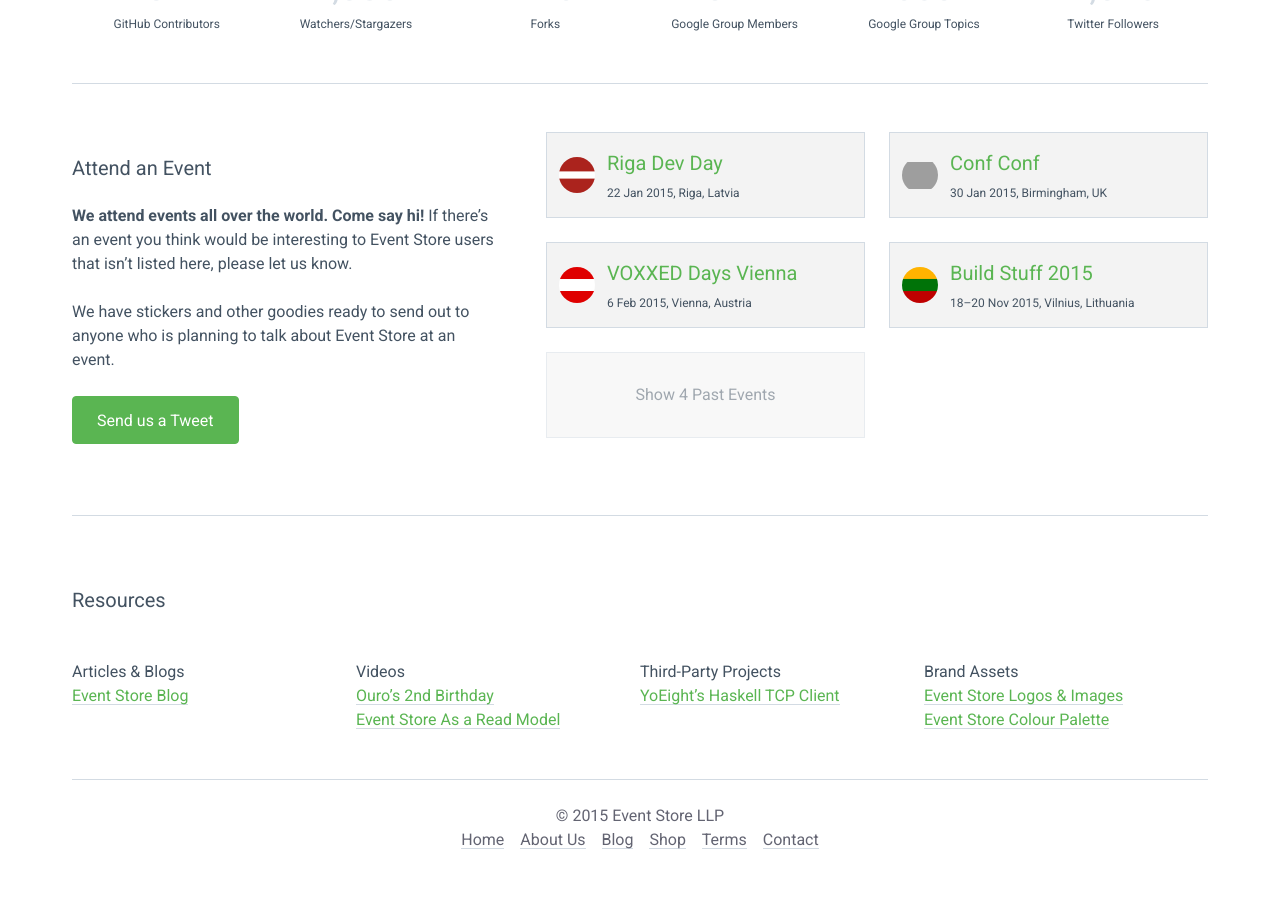
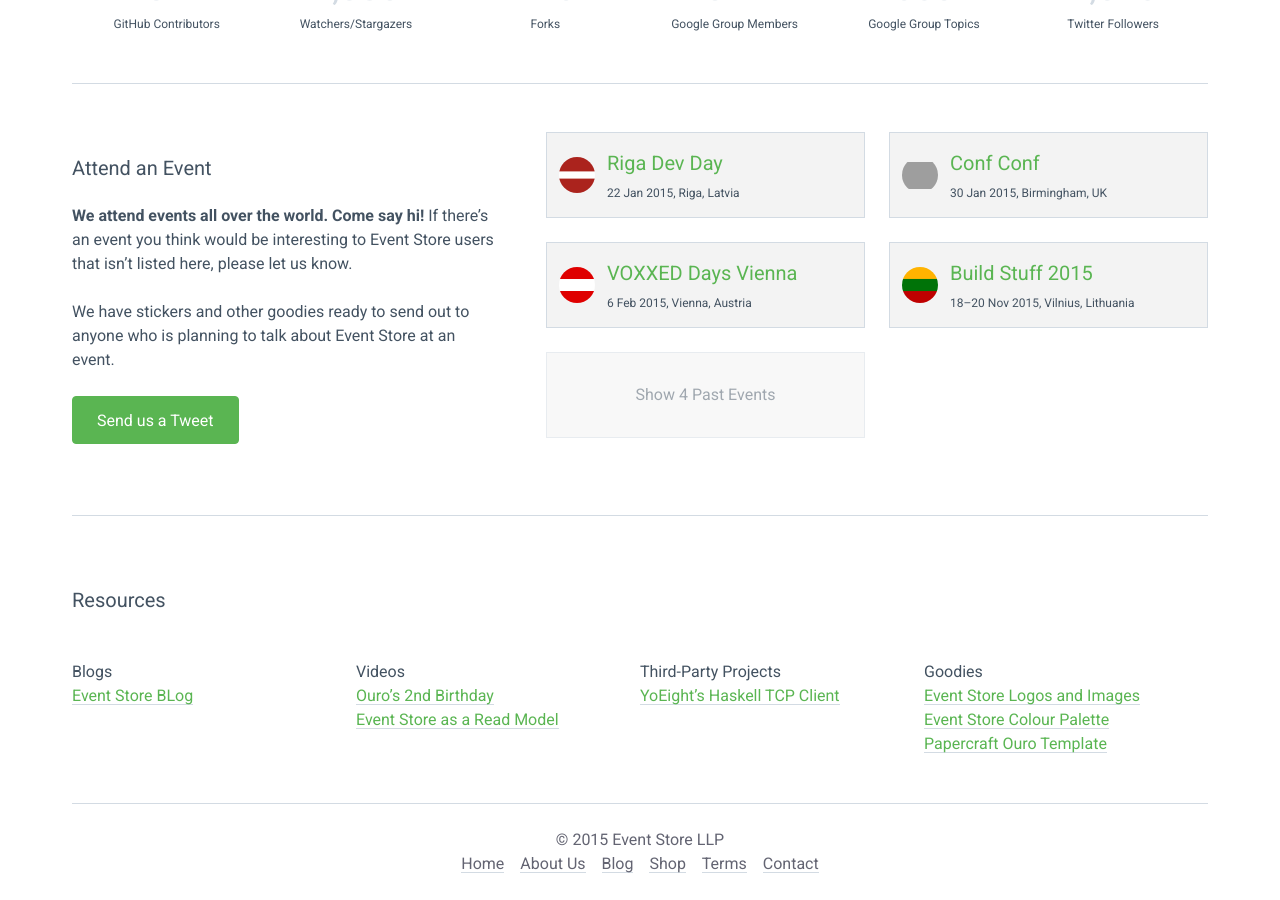
Before and after one commit to sandboxorg/geteventstore.com, a Jekyll site: the page built from community/index.html, in a window 1280 px wide and 900 px high, scrolled down 803 px. Built offline with Jekyll 4.4.1, drawn with Linux system fonts in a browser that asks for light colours; nearby versions of some CDN libraries; Markdown is read by kramdown in place of the engine named in the settings; before the commit the page ends 1679 px from its top, so only the background shows below that; grey boxes are pictures that could not be loaded.

Commit message:
Updated template to use JSON

```diff
--- a/community/index.html
+++ b/community/index.html
@@ -82,29 +82,35 @@ title: "Community"
         <div class="page-section">
             <h2>Resources</h2>
             <section class="resource-section">
-                <h3 class="resource-section__title">Articles &amp; Blogs</h3>
+                <h3 class="resource-section__title">Blogs</h3>
                 <ul class="resource-list">
-                    <li class="resource-list__item"><a href="/blog">Event Store Blog</a></li>
+                    {% for resource in site.data.resources.blogs %}
+                    <li class="resource-list__item"><a href="{{ resource.url }}">{{ resource.name }}</a></li>
+                    {% endfor %}
                 </ul>
             </section>
             <section class="resource-section">
                 <h3 class="resource-section__title">Videos</h3>
                 <ul class="resource-list">
-                    <li class="resource-list__item"><a href="http://geteventstore.com/blog/20141112/video-of-ouros-2nd-birthday/">Ouro’s 2nd Birthday</a></li>
-                    <li class="resource-list__item"><a href="https://skillsmatter.com/skillscasts/3836-event-store-as-a-read-model">Event Store As a Read Model</a></li>
+                    {% for resource in site.data.resources.videos %}
+                    <li class="resource-list__item"><a href="{{ resource.url }}">{{ resource.name }}</a></li>
+                    {% endfor %}
                 </ul>
             </section>
             <section class="resource-section">
                 <h3 class="resource-section__title">Third-Party Projects</h3>
                 <ul class="resource-list">
-                    <li class="resource-list__item"><a href="https://github.com/YoEight/eventstore">YoEight’s Haskell TCP Client</a></li>
+                    {% for resource in site.data.resources.projects %}
+                    <li class="resource-list__item"><a href="{{ resource.url }}">{{ resource.name }}</a></li>
+                    {% endfor %}
                 </ul>
             </section>
             <section class="resource-section">
-                <h3 class="resource-section__title">Brand Assets</h3>
+                <h3 class="resource-section__title">Goodies</h3>
                 <ul class="resource-list">
-                    <li class="resource-list__item"><a href="https://github.com/EventStore/Brand">Event Store Logos &amp; Images</a></li>
-                    <li class="resource-list__item"><a href="https://github.com/EventStore/Brand/blob/master/Colours.md">Event Store Colour Palette</a></li>
+                    {% for resource in site.data.resources.goodies %}
+                    <li class="resource-list__item"><a href="{{ resource.url }}">{{ resource.name }}</a></li>
+                    {% endfor %}
                 </ul>
             </section>
         </div>
```
